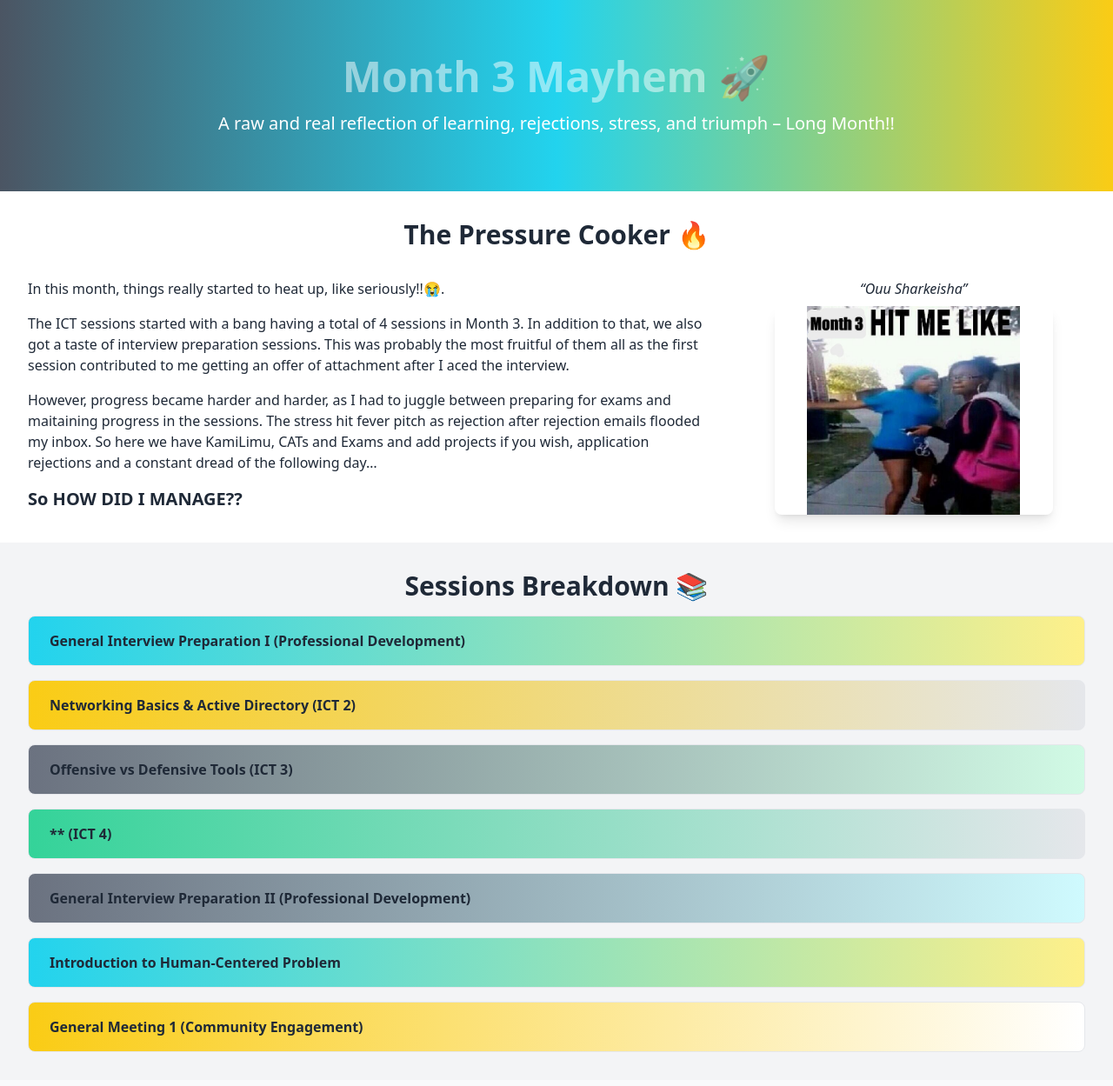
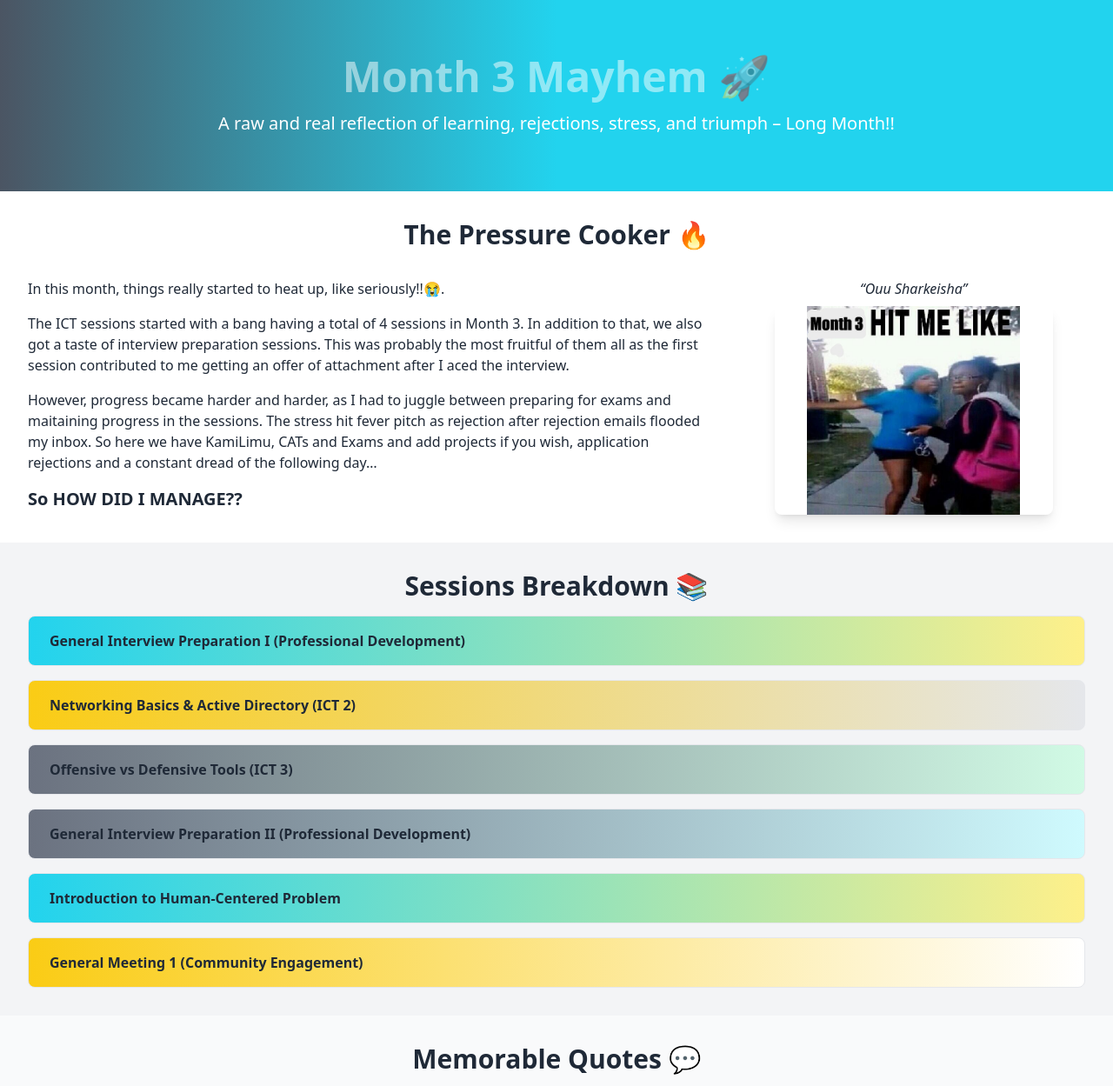
Before and after one commit to chirongaA/KamiLimu, a plain HTML site: page month3_recap.html in a window 1280 px wide. Shown: the top 1249 px of the page at 87% size. Drawn offline with nearby package versions, Linux system fonts and the light colour scheme.

Commit message:
adds minor UI changes

```diff
--- a/month3_recap.html
+++ b/month3_recap.html
@@ -9,7 +9,7 @@
 </head>
 <body class="bg-gray-100 text-gray-800 font-sans">
   <!-- Hero Section -->
-  <section class="text-center py-16 bg-gradient-to-r from-gray-600 via-cyan-400 to-yellow-400 text-white">
+  <section class="text-center py-16 bg-gradient-to-r from-gray-600 via-cyan-400 to-cyan-400 text-white">
     <h1 class="text-5xl font-bold mb-4 animate-pulse">Month 3 Mayhem 🚀</h1>
     <p class="text-xl">A raw and real reflection of learning, rejections, stress, and triumph – Long Month!!</p>
   </section>
@@ -89,14 +89,14 @@
       </div>
 
       <!-- Session 4 -->
-      <div class="border rounded-lg overflow-hidden bg-gradient-to-r from-emerald-400 to-gray-200">
+      <!--<div class="border rounded-lg overflow-hidden bg-gradient-to-r from-emerald-400 to-gray-200">
         <button class="w-full text-left px-6 py-4 font-semibold" @click="open === 4 ? open = null : open = 4">
           ** (ICT 4)
         </button>
         <div x-show="open === 4" x-transition class="px-6 py-4 bg-white border-t space-y-2">
 
         </div>
-      </div>
+      </div>-->
 
       <!-- Session 5 -->
       <div class="border rounded-lg overflow-hidden bg-gradient-to-r from-gray-500 to-cyan-100">
```
